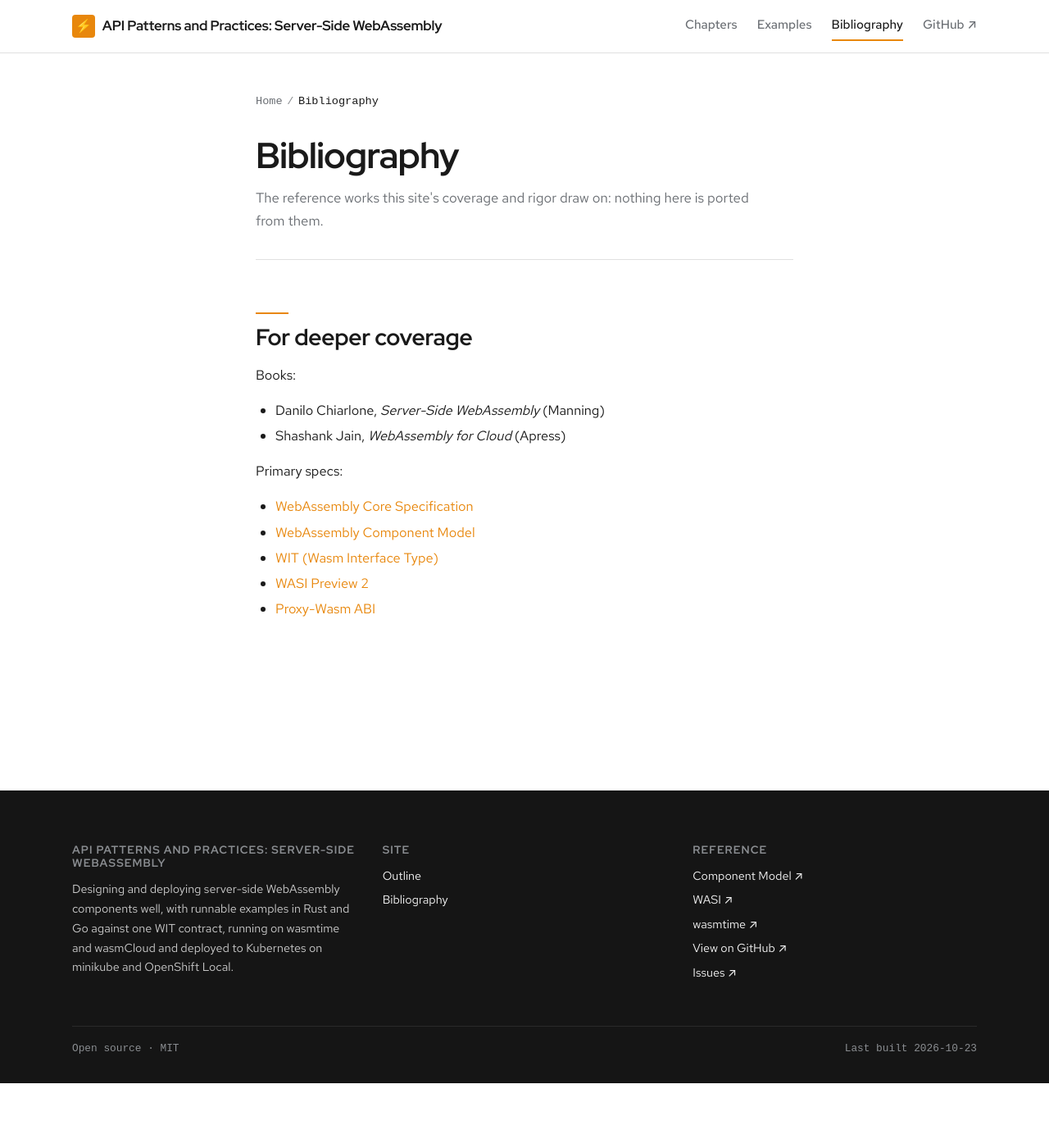
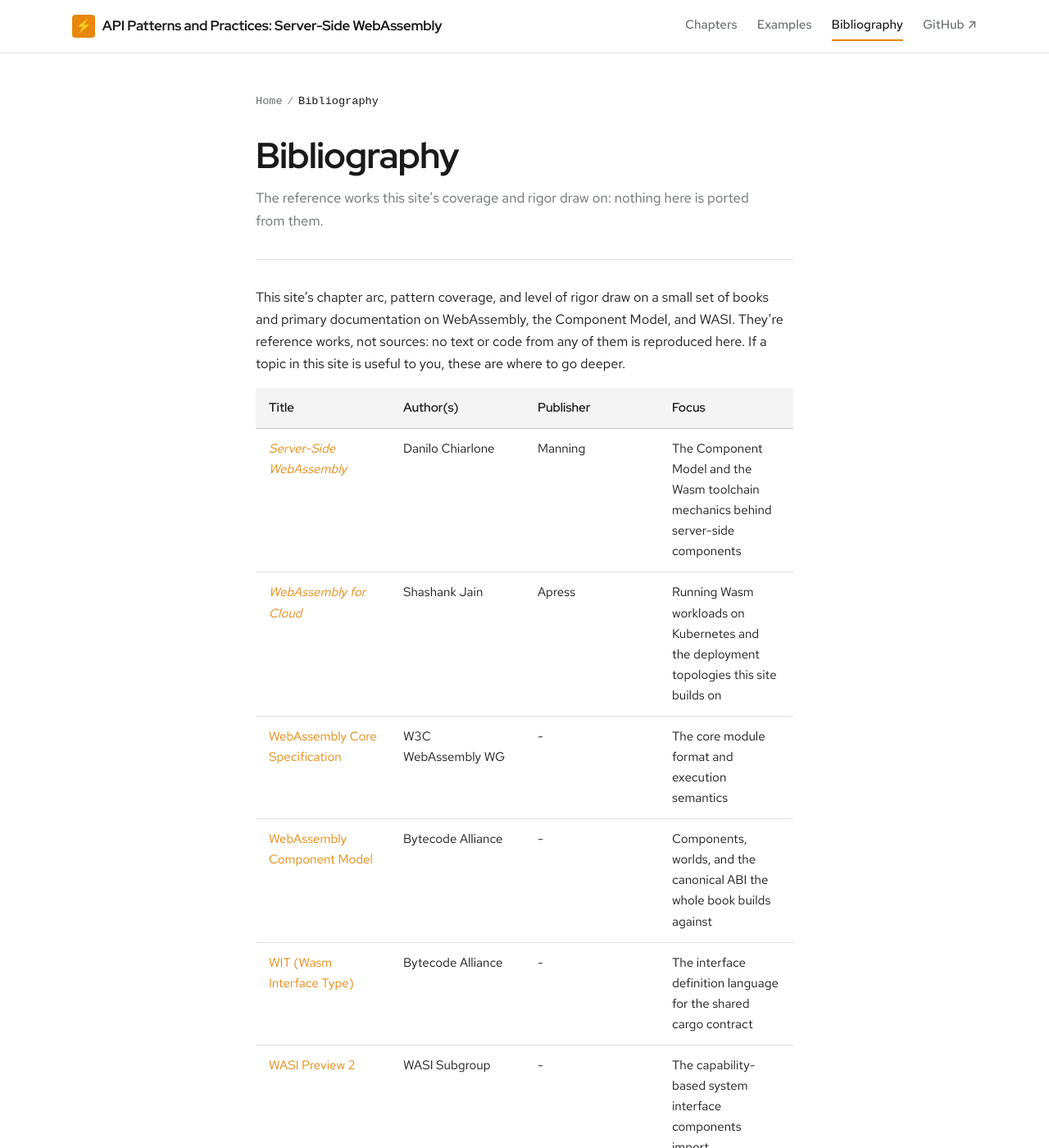
Before and after one commit to patterncatalyst/cn-patterns-and-practices-webassembly, a Jekyll site: the page built from bibliography.md, in a window 1280 px wide and 1400 px high. Shown: the whole window at 82% size. Built offline with Jekyll 4.4.1, drawn with Linux system fonts in a browser that asks for light colours; some web fonts are replaced; some of the changed text lies outside the part shown.

Commit message:
docs(site): reformat bibliography and examples pages to the sibling style (#22)
Match the gRPC/REST per-style sites:

- bibliography.md: replace the bullet lists with a single
  Title | Author(s) | Publisher | Focus table (books + primary specs +
  the core project docs), with verified links for both companion books.
- _example_pages/index.md: replace the part-dir bullets with a per-example
  table (Example | What it shows | Stacks | Chapter) linking each example
  dir and its chapter, plus a Build, run, observe section.

Jekyll build clean; every chapter link resolves; 0 ban-tier.

```diff
--- a/bibliography.md
+++ b/bibliography.md
@@ -5,17 +5,23 @@
 description: "The reference works this site's coverage and rigor draw on: nothing here is ported from them."
 ---
 
-## For deeper coverage
+This site's chapter arc, pattern coverage, and level of rigor draw on a small set
+of books and primary documentation on WebAssembly, the Component Model, and WASI.
+They're reference works, not sources: no text or code from any of them is
+reproduced here. If a topic in this site is useful to you, these are where to go
+deeper.
 
-Books:
+| Title | Author(s) | Publisher | Focus |
+|---|---|---|---|
+| [*Server-Side WebAssembly*](https://www.manning.com/books/server-side-webassembly) | Danilo Chiarlone | Manning | The Component Model and the Wasm toolchain mechanics behind server-side components |
+| [*WebAssembly for Cloud*](https://link.springer.com/book/10.1007/978-1-4842-7496-5) | Shashank Jain | Apress | Running Wasm workloads on Kubernetes and the deployment topologies this site builds on |
+| [WebAssembly Core Specification](https://webassembly.github.io/spec/core/) | W3C WebAssembly WG | - | The core module format and execution semantics |
+| [WebAssembly Component Model](https://component-model.bytecodealliance.org/) | Bytecode Alliance | - | Components, worlds, and the canonical ABI the whole book builds against |
+| [WIT (Wasm Interface Type)](https://component-model.bytecodealliance.org/design/wit.html) | Bytecode Alliance | - | The interface definition language for the shared cargo contract |
+| [WASI Preview 2](https://github.com/WebAssembly/WASI/blob/main/preview2/README.md) | WASI Subgroup | - | The capability-based system interface components import |
+| [Proxy-Wasm ABI](https://github.com/proxy-wasm/spec) | proxy-wasm authors | - | The host ABI the Chapter 25 Istio gateway filter targets |
+| [wasmtime documentation](https://docs.wasmtime.dev/) | Bytecode Alliance | - | The host runtime the examples embed and the containerd shim wraps |
+| [wasmCloud documentation](https://wasmcloud.com/docs/) | wasmCloud (CNCF) | - | The lattice, wadm, and capability-provider model in Part 4 |
 
-- Danilo Chiarlone, *Server-Side WebAssembly* (Manning)
-- Shashank Jain, *WebAssembly for Cloud* (Apress)
-
-Primary specs:
-
-- [WebAssembly Core Specification](https://webassembly.github.io/spec/core/)
-- [WebAssembly Component Model](https://component-model.bytecodealliance.org/)
-- [WIT (Wasm Interface Type)](https://component-model.bytecodealliance.org/design/wit.html)
-- [WASI Preview 2](https://github.com/WebAssembly/WASI/blob/main/preview2/README.md)
-- [Proxy-Wasm ABI](https://github.com/proxy-wasm/spec)
+These titles inform this site's coverage and rigor only. Nothing in these chapters
+or the runnable examples copies text or code from them.
```
Also changed, not shown: _example_pages/index.md (+39 -10 lines).
